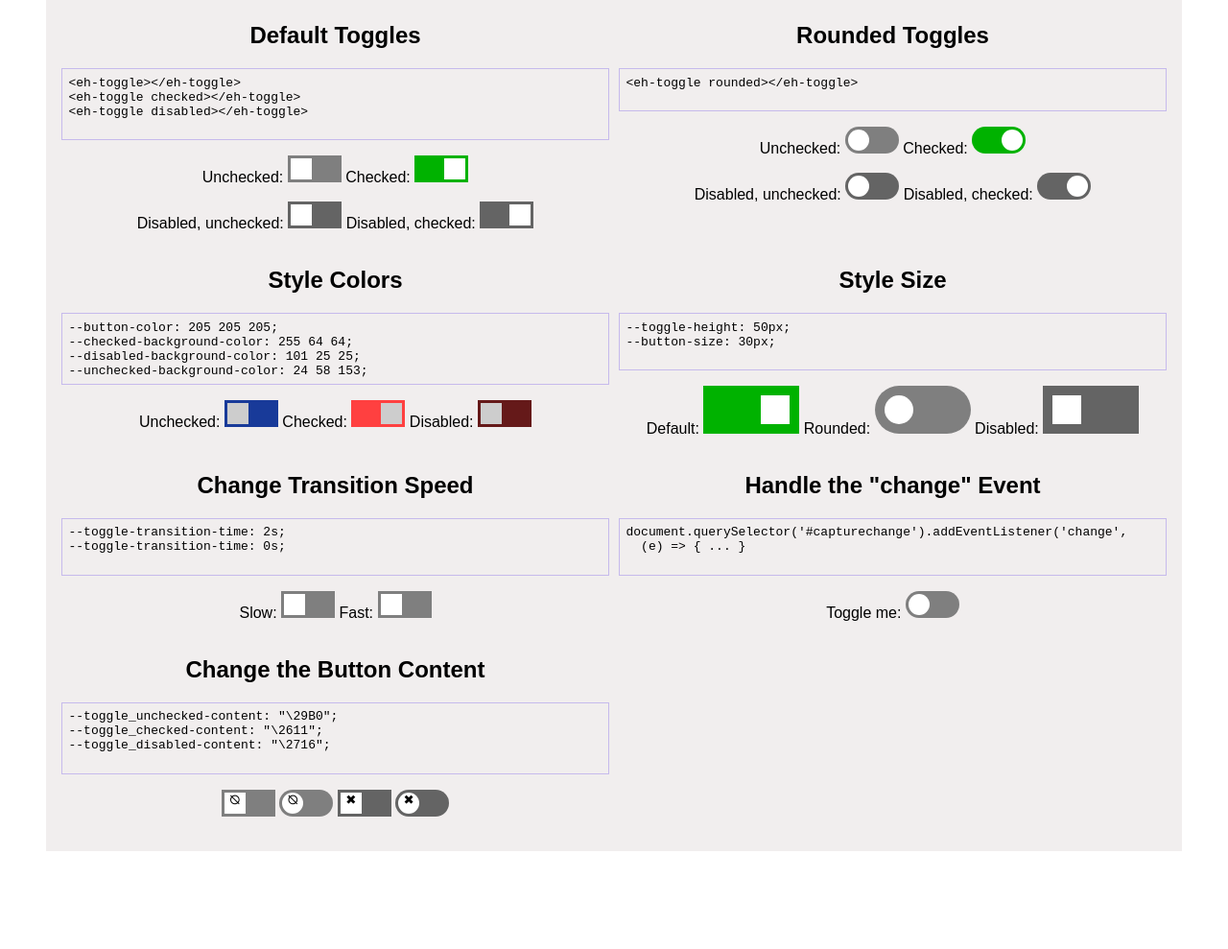
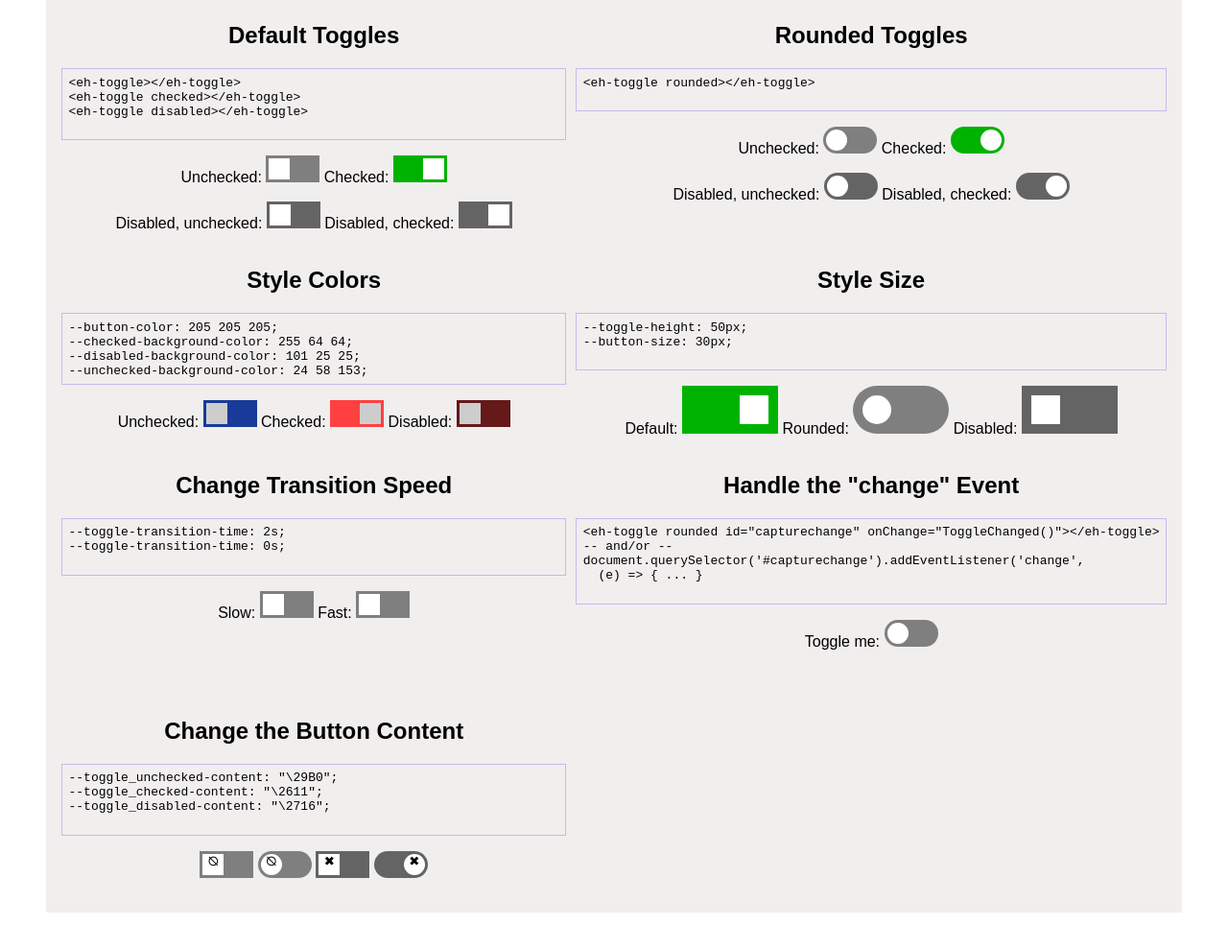
Before and after one commit to tdesposito/EH-WebComponents, a website: page docs/demo/toggle.html in a window 1280 px wide. Shown: the part 119-1108 px from the top of the page at 96% size. Before the commit the page ends 1054 px from the top, so only its background shows below. Drawn offline with Linux system fonts and the light colour scheme.

Commit message:
update demo to include onChange

```diff
--- a/docs/demo/toggle.html
+++ b/docs/demo/toggle.html
@@ -95,13 +95,15 @@
         <div class="col">
           <h2>Handle the "change" Event</h2>
           <pre>
+&lt;eh-toggle rounded id="capturechange" onChange="ToggleChanged()"&gt;&lt;/eh-toggle&gt;
+-- and/or --
 document.querySelector('#capturechange').addEventListener('change',
   (e) => { ... }
           </pre>
           <p>
             Toggle me: <eh-toggle rounded id="capturechange"></eh-toggle>
           </p>
-          <p id="clicked"></p>
+          <p id="clicked">&nbsp;</p>
         </div>
         <div class="col">
           <h2>Change the Button Content</h2>
@@ -122,7 +124,7 @@ document.querySelector('#capturechange').addEventListener('change',
             <eh-toggle disabled style='
             --toggle_disabled-content: "\2716";
             '></eh-toggle>
-            <eh-toggle disabled rounded style='
+            <eh-toggle disabled rounded checked style='
             --toggle_disabled-content: "\2716";
             '></eh-toggle>
           </p>
```
